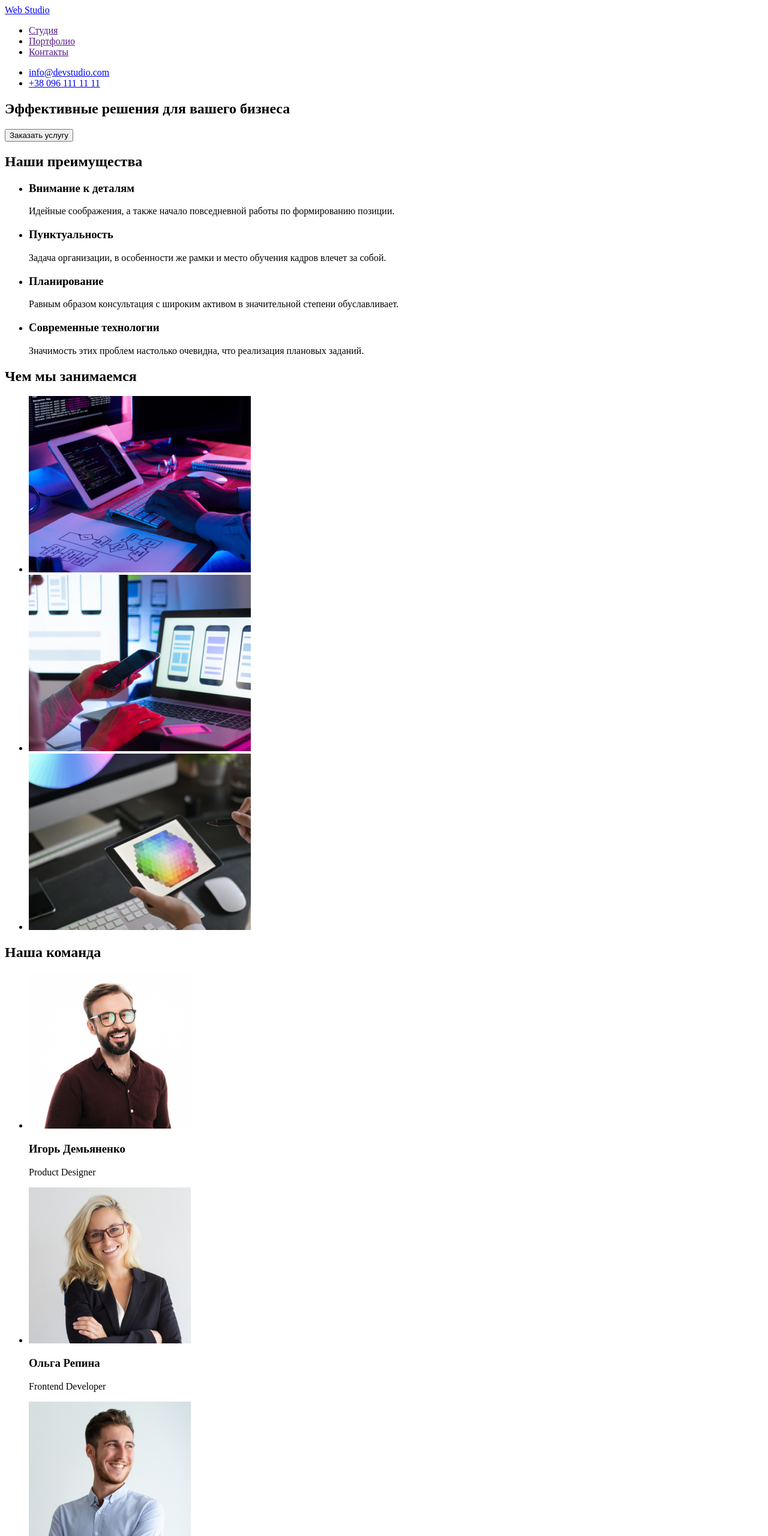
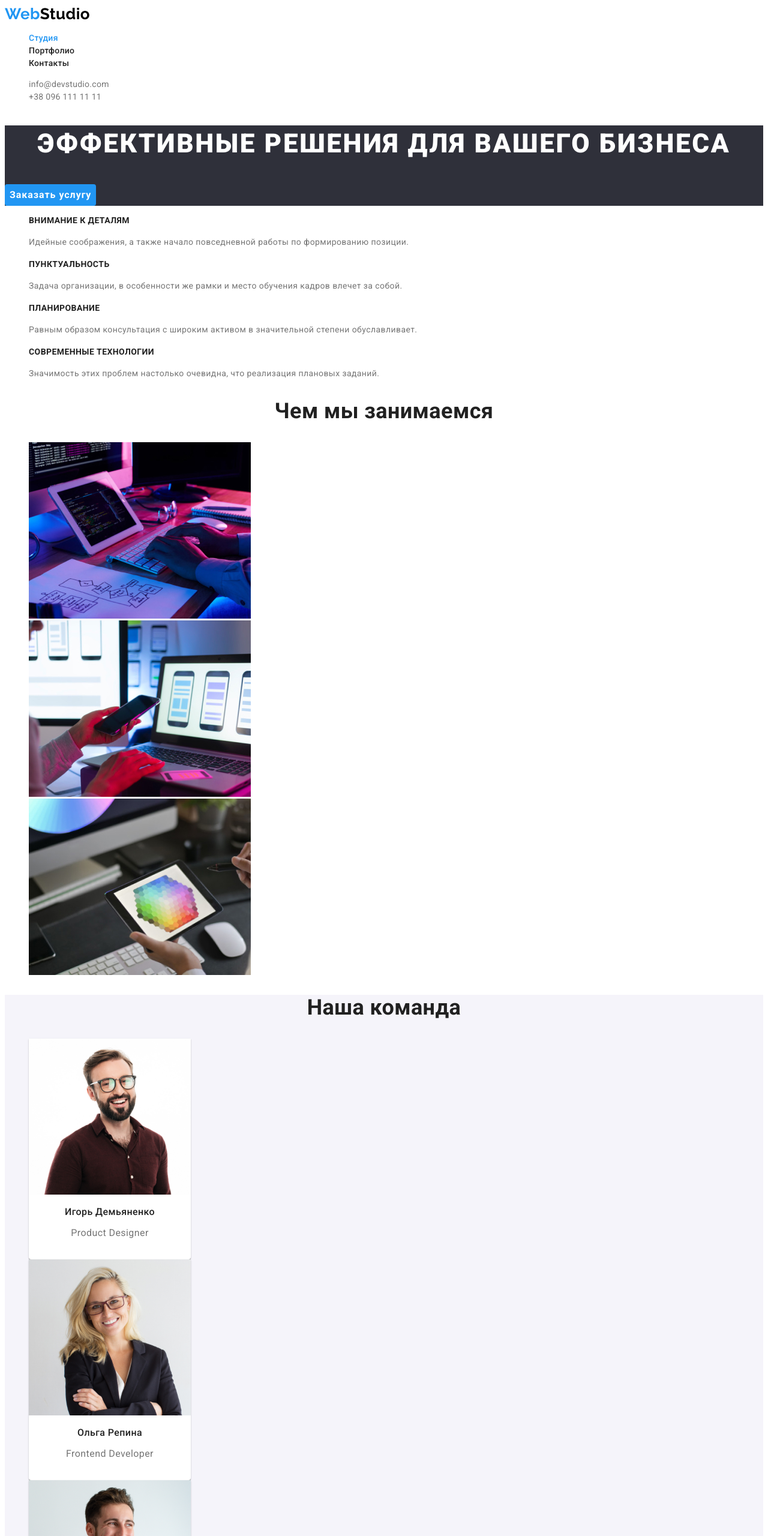
Before and after one commit to IvanFoyt/goit-markup-hw-02, a plain HTML site: page index.html in a window 1280 px wide. Shown: the top 2560 px of the page at 60% size. Drawn offline with Linux system fonts and the light colour scheme.

Commit message:
homework2

```diff
--- /dev/null
+++ b/css/styles.css
@@ -0,0 +1,248 @@
+:root {
+    --primary-background-color: #ffffff;
+    --secondary-background-color: #f5f4fa;
+    --primary-text-color: #757575;
+    --secondary-text-color: #212121;
+    --accent: #2196f3;
+    --button-hover: #188ce8;
+    --logo-color: #000000;
+    --invert-text-color: #ffffff;
+    --third-text-color: rgba(255, 255, 255, 0.6);
+    --third-background-color: #2f303a;
+  }
+
+  body {
+    font-family: 'Roboto', sans-serif;
+    background-color: var(--primary-background-color);
+    color: var(--primary-text-color);
+    font-size: 14px;
+    letter-spacing: 0.03em;
+  }
+
+  .visually-hidden {
+    position: absolute;
+    width: 1px;
+    height: 1px;
+    margin: -1px;
+    border: 0;
+    padding: 0;
+
+    white-space: nowrap;
+    clip-path: inset(100%);
+    clip: rect(0 0 0 0);
+    overflow: hidden;
+  }
+
+  .list {
+    list-style: none;
+  }
+
+  .title {
+    color: var(--secondary-text-color);
+  }
+
+  .link {
+    text-decoration: none;
+  }
+
+  .logo {
+    font-family: 'Raleway', sans-serif;
+    font-weight: 700;
+    font-size: 26px;
+    line-height: 1.2;
+  }
+
+  .logo-accent {
+    color: var(--accent);
+  }
+
+  .logo-main {
+    color: var(--logo-color);
+  }
+
+  .site-nav .link {
+    color: var(--secondary-text-color);
+
+    font-weight: 500;
+    line-height: 1.5;
+    letter-spacing: 0.02em;
+  }
+
+  .site-nav .link:hover,
+  .site-nav .link:focus {
+    color: var(--accent);
+  }
+
+  .site-nav .current {
+    color: var(--accent);
+  }
+
+  .contact-nav .link {
+    color: var(--primary-text-color);
+
+    line-height: 1.5;
+    letter-spacing: 0.02em;
+  }
+
+  .contact-nav .link:hover,
+  .contact-nav .link:focus {
+    color: var(--accent);
+  }
+
+  .footer {
+    background-color: var(--third-background-color);
+  }
+
+  .logo-invert {
+    color: var(--invert-text-color);
+  }
+
+  .footer-contacts {
+    font-style: normal;
+  }
+
+  .footer-contacts .link {
+    color: var(--third-text-color);
+  }
+
+  .footer-contacts .link:hover,
+  .footer-contacts .link:focus {
+    color: var(--accent);
+  }
+
+  .footer-contacts .address {
+    color: var(--invert-text-color);
+  }
+
+  .hero {
+    background-color: var(--third-background-color);
+  }
+
+  .hero-title {
+    color: var(--invert-text-color);
+
+    font-weight: 900;
+    font-size: 44px;
+    line-height: 1.4;
+    text-align: center;
+    letter-spacing: 0.06em;
+    text-transform: uppercase;
+  }
+
+  .button {
+    background-color: var(--accent);
+    border-radius: 4px;
+    border-color: transparent;
+    color: var(--invert-text-color);
+
+    font-family: inherit;
+    font-weight: 700;
+    font-size: 16px;
+    line-height: 1.9;
+    text-align: center;
+    letter-spacing: 0.06em;
+  }
+
+  .button:hover {
+    cursor: pointer;
+  }
+
+  .button:hover,
+  .button:focus {
+    background-color: var(--button-hover);
+  }
+
+  .benefits .title {
+    font-weight: 700;
+    font-size: 14px;
+    line-height: 1.5;
+    text-transform: uppercase;
+  }
+
+  .benefits .text {
+    line-height: 1.7;
+  }
+
+
+  .about-us .title {
+    font-weight: 700;
+    font-size: 36px;
+    line-height: 1.2;
+    text-align: center;
+  }
+  .command {
+    background-color: var(--secondary-background-color);
+  }
+
+  .command .title {
+    font-weight: 700;
+    font-size: 36px;
+    line-height: 1.2;
+    text-align: center;
+  }
+
+  .command-card {
+    width: 270px;
+    height: 368px;
+    left: 1115px;
+    top: 1635px;
+
+    background: var(--primary-background-color);
+
+    box-shadow: 0px 1px 3px rgba(0, 0, 0, 0.12), 0px 1px 1px rgba(0, 0, 0, 0.14),
+      0px 2px 1px rgba(0, 0, 0, 0.2);
+    border-radius: 0px 0px 4px 4px;
+  }
+
+  .command-card .title {
+    font-weight: 500;
+    font-size: 16px;
+    line-height: 1.2;
+    text-align: center;
+  }
+
+  .command-card .text {
+    font-size: 16px;
+    line-height: 1.2;
+    text-align: center;
+  }
+
+  .button-menu {
+    background-color: var(--secondary-background-color);
+    border-radius: 4px;
+    border-color: transparent;
+    color: var(--secondary-text-color);
+
+    font-family: inherit;
+    font-weight: 500;
+    font-size: 16px;
+    line-height: 1.6;
+    text-align: center;
+  }
+
+  .button-menu:hover,
+  .button-menu:focus {
+    background-color: var(--accent);
+    box-shadow: 0px 3px 1px rgba(0, 0, 0, 0.1), 0px 1px 2px rgba(0, 0, 0, 0.08),
+      0px 2px 2px rgba(0, 0, 0, 0.12);
+    color: var(--invert-text-color);
+  }
+
+  .portfolio-card {
+    width: 370px;
+    height: 404px;
+    left: 215px;
+    top: 262px;
+    border: 1px solid #eeeeee;
+  }
+
+  .portfolio-card .title {
+    font-weight: 700;
+    font-size: 18px;
+    line-height: 2;
+    letter-spacing: 0.06em;
+  }
+  .portfolio-card .text {
+    font-size: 16px;
+    line-height: 1.9;
+  }
--- a/index.html
+++ b/index.html
@@ -1,101 +1,130 @@
 <!DOCTYPE html>
 <html lang="ru">
   <head>
-    <meta charset="UTF-8">
-    <meta http-equiv="X-UA-Compatible" content="IE=edge">
-    <meta name="viewport" content="width=device-width, initial-scale=1.0">
+    <meta charset="UTF-8" />
+    <meta http-equiv="X-UA-Compatible" content="IE=edge" />
+    <meta name="viewport" content="width=device-width, initial-scale=1.0" />
     <title>Студия</title>
+    <link rel="preconnect" href="https://fonts.googleapis.com" />
+    <link rel="preconnect" href="https://fonts.gstatic.com" crossorigin />
+    <link
+      href="https://fonts.googleapis.com/css2?family=Raleway:wght@700&family=Roboto:wght@400;500;700;900&display=swap"
+      rel="stylesheet"
+    />
+    <link rel="stylesheet" href="./css/styles.css" />
   </head>
   <body>
     <header>
       <nav>
-                <a class="logo" href="./index.html">
-                    <span class="design-logo">Web Studio</span>
-                </a>
-                <ul class="header-link">
-                    <li> <a href="">Студия</a></li>
-                    <li> <a href="">Портфолио</a></li>
-                    <li> <a href="">Контакты</a></li>
+        <a href="./index.html" lang="en" class="link logo"
+          ><span class="logo-accent">Web</span><span class="logo-main">Studio</span></a
+        >
+        <ul class="list site-nav">
+          <li><a href="./index.html" class="link current">Студия</a></li>
+          <li><a href="./portfolio.html" class="link">Портфолио</a></li>
+          <li><a href="#" class="link">Контакты</a></li>
         </ul>
       </nav>
-                <ul>
-                    <li><a class="header-contacts" href="mailto:info@devstudio.com">info@devstudio.com</a></li>
-                    <li><a class="header-contacts" href="tel:+380961111111">+38 096 111 11 11</a> </li>
+
+      <ul class="list contact-nav">
+        <li><a href="mailto:info@devstudio.com" class="link">info@devstudio.com</a></li>
+        <li><a href="tel:+380961111111" class="link">+38 096 111 11 11</a></li>
       </ul>
     </header>
+
     <main>
-        <section>
-            <h1>Эффективные решения для вашего бизнеса</h1>
-                <button type="button">Заказать услугу</button>
+      <section class="hero">
+        <h1 class="hero-title">Эффективные решения для вашего бизнеса</h1>
+        <button type="button" class="button">Заказать услугу</button>
+      </section>
 
-        </section>
-        <section>
-            <h2>
-                Наши преимущества
-            </h2>
-            <ul>
+      <section class="benefits">
+        <h2 class="visually-hidden">Наши преимущества</h2>
+        <ul class="list">
           <li>
-                    <h3>Внимание к деталям</h3>
-                    <p>Идейные соображения, а также начало повседневной работы по формированию позиции.</p>
+            <h3 class="title">Внимание к деталям</h3>
+            <p class="text">
+              Идейные соображения, а также начало повседневной работы по формированию позиции.
+            </p>
           </li>
           <li>
-                    <h3>Пунктуальность</h3>
-                    <p>Задача организации, в особенности же рамки и место обучения кадров влечет за собой.</p>
+            <h3 class="title">Пунктуальность</h3>
+            <p class="text">
+              Задача организации, в особенности же рамки и место обучения кадров влечет за собой.
+            </p>
           </li>
           <li>
-                    <h3>Планирование</h3>
-                    <p>Равным образом консультация с широким активом в значительной степени обуславливает.</p>
+            <h3 class="title">Планирование</h3>
+            <p class="text">
+              Равным образом консультация с широким активом в значительной степени обуславливает.
+            </p>
           </li>
           <li>
-                    <h3>Современные технологии</h3>
-                    <p>Значимость этих проблем настолько очевидна, что реализация плановых заданий.</p>
+            <h3 class="title">Современные технологии</h3>
+            <p class="text">
+              Значимость этих проблем настолько очевидна, что реализация плановых заданий.
+            </p>
           </li>
         </ul>
       </section>
-        <section>
-            <h2>Чем мы занимаемся</h2>
-            <ul>
-                <li><img src="./images/box1.jpg" width="370" height="294" alt="написание сайта"></li>
-                <li><img src="./images/box2.jpg" width="370" height="294" alt="адаптация под все типы гаджетов"></li>
-                <li><img src="./images/box3.jpg" width="370" height="294" alt="дизайнерские решения"></li>
+
+      <section class="about-us">
+        <h2 class="title">Чем мы занимаемся</h2>
+        <ul class="list">
+          <li>
+            <img src="./images/box1.jpg" alt="Разработка сайта" width="370" height="294" />
+          </li>
+          <li>
+            <img
+              src="./images/box2.jpg" alt="Вэб-дизайн" width="370" height="294" />
+          </li>
+          <li>
+            <img
+              src="./images/box3.jpg" alt="Адаптация сайта для гаджетов" width="370" height="294"/>
+          </li>
         </ul>
       </section>
 
-        <section>
-            <h2>Наша команда</h2>
-            <ul>
-                <li>
-                    <img src="./images/demjanenko.jpg" width="270" height="260" alt="Игорь Демьяненко">
-                    <h3>Игорь Демьяненко</h3>
-                    <p>Product Designer</p>
+      <section class="command">
+        <h2 class="title">Наша команда</h2>
+        <ul class="list">
+          <li class="command-card">
+            <img src="./images/demjanenko.jpg" alt="Игорь Демьяненко, фото" width="270" height="260" />
+            <h3 class="title">Игорь Демьяненко</h3>
+            <p class="text">Product Designer</p>
           </li>
-                <li>
-                    <img src="./images/repina.jpg" width="270" height="260" alt="Ольга Репина">
-                    <h3>Ольга Репина</h3>
-                     <p>Frontend Developer</p>
+          <li class="command-card">
+            <img src="./images/repina.jpg" alt="Ольга Репина, фото" width="270" height="260" />
+            <h3 class="title">Ольга Репина</h3>
+            <p class="text">Frontend Developer</p>
           </li>
-                <li>
-                    <img src="./images/tarasov.jpg" width="270" height="260" alt="Николай Тарасов">
-                    <h3>Николай Тарасов</h3>
-                    <p>Marketing</p>
+          <li class="command-card">
+            <img src="./images/tarasov.jpg" alt="Николай Тарасов, фото" width="270" height="260" />
+            <h3 class="title">Николай Тарасов</h3>
+            <p class="text">Marketing</p>
           </li>
-                <li>
-                    <img src="./images/ermakov.jpg" width="270" height="260" alt="Миахил Ермаков">
-                    <h3>Михаил Ермаков</h3>
-                    <p>UI Designer</p>
+          <li class="command-card">
+            <img src="./images/ermakov.jpg" alt="Михаил Ермаков, фото" width="270" height="260" />
+            <h3 class="title">Михаил Ермаков</h3>
+            <p class="text">UI Designer</p>
           </li>
         </ul>
       </section>
     </main>
-    <footer>
-        <a class="logo" href="./index.html">
-            <span class="design-logo">Web Studio</span>
-        </a>
-        <address>
-            <ul>
-                <li><a href="https://goo.gl/maps/piqngm7oDQpEDh6u6" target="_blank" rel="noopener nofollow noreferrer">г. Киев, пр-т Леси Украинки, 26 </a></li>
-                <li><a class="footer-contacts" href="mailto:info@devstudio.com">info@devstudio.com</a></li>
-                <li><a class="footer-contacts" href="tel:+380961111111">+38 096 111 11 11</a></li>
+
+    <footer class="footer">
+      <a href="#" lang="en" class="link logo"
+        ><span class="logo-accent">Web</span><span class="logo-invert">Studio</span></a
+      >
+      <address class="footer-contacts">
+        <ul class="list">
+          <li>
+            <a href="https://bit.ly/3pXMvUd" class="link address"
+              >г. Киев, пр-т Леси Украинки, 26</a
+            >
+          </li>
+          <li><a href="mailto:info@example.com" class="link">info@example.com</a></li>
+          <li><a href="tel:+380991111111" class="link">+38 099 111 11 11</a></li>
         </ul>
       </address>
     </footer>
```
Also changed, not shown: portfolio.html (added, +122 -0 lines), images/img1.jpg (added), images/img2.jpg (added), images/img3.jpg (added), images/img4.jpg (added), images/img5.jpg (added), images/img6.jpg (added), images/img7.jpg (added), images/img8.jpg (added), images/img9.jpg (added). Lines whose indentation alone changed are shown as unchanged.
